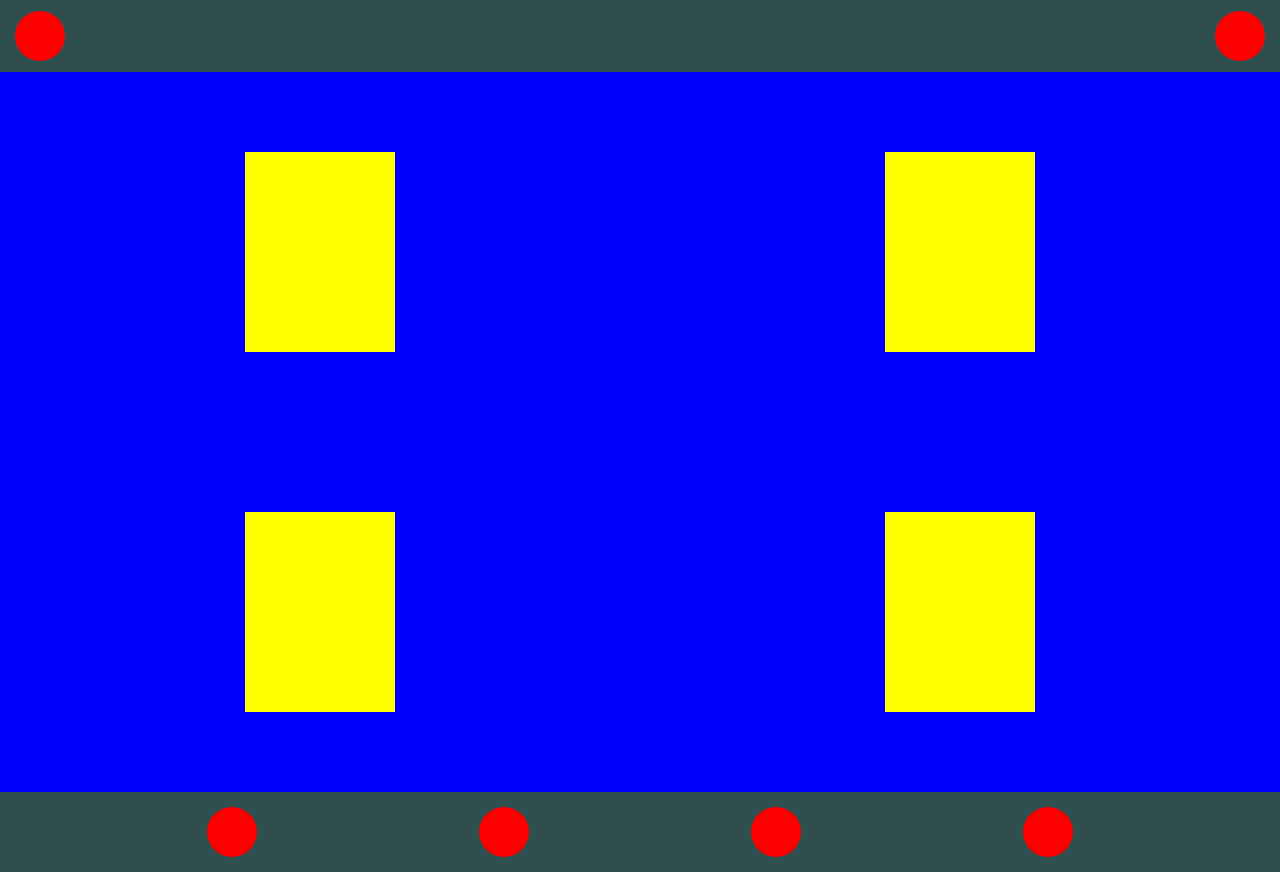
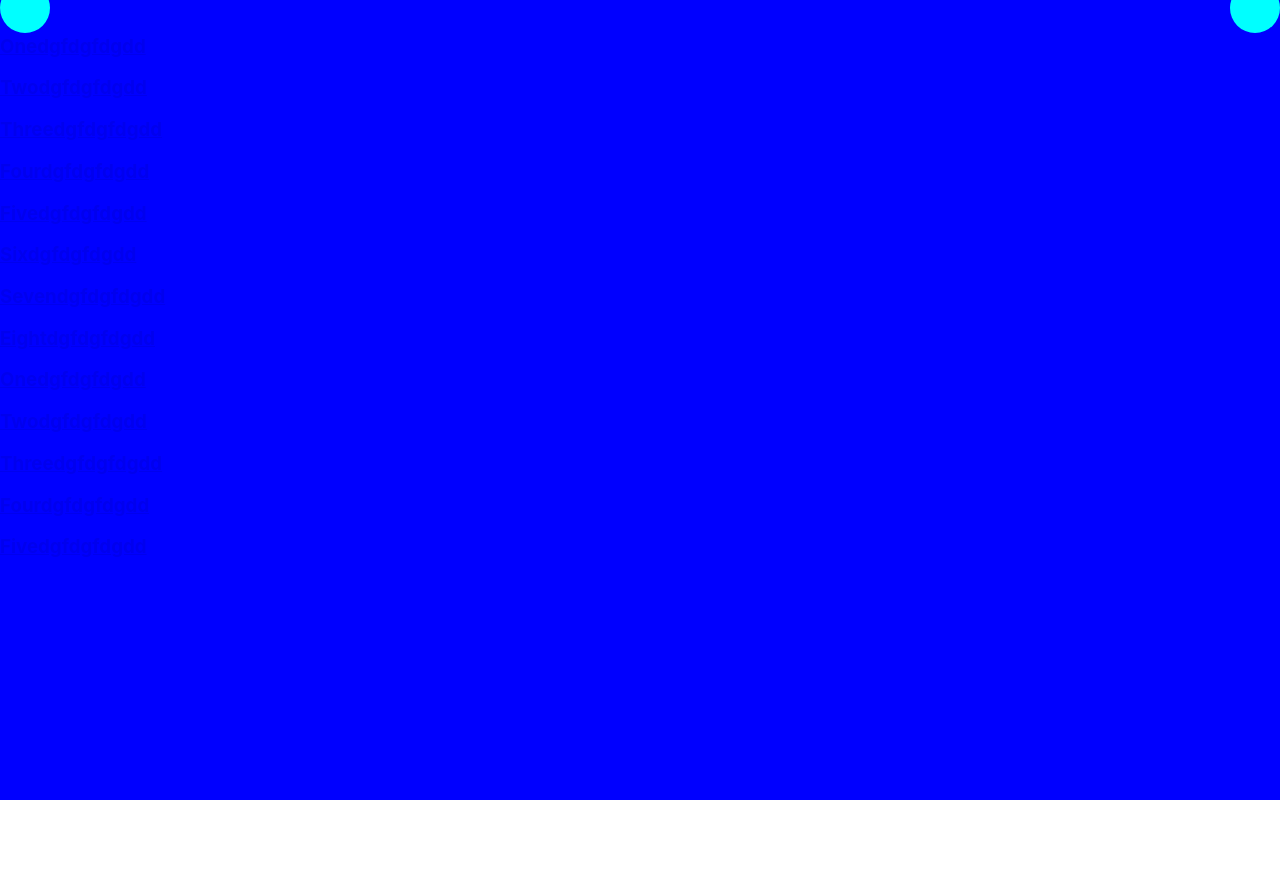
Before and after one commit to babloo-Chauhan/navbar, a React (Create React App) app: page / in a window 1280 px wide. After the commit the page ends 800 px from the top, so only its background shows below. Built offline with nearby package versions, Linux system fonts and the light colour scheme.

Commit message:
update
frontend in progress

```diff
--- a/src/App.css
+++ b/src/App.css
@@ -42,12 +42,16 @@
 
 /*App Custome Editing*/
 
-.container, .Page-Layout {
+.container {
     background-color: forestgreen;
     height: 100vh;
     width: 100vw;
 }
-
+.Page-Layout {
+    background-color: darkgoldenrod;
+    height: 100vh;
+    width: 100vw;
+}
 .Navbar {
     height: 4.5rem;
     width: 100%;
@@ -95,3 +99,32 @@ height: 50px;
     background-color: yellow;
     margin:20px auto
 }
+
+.Main-Menu{
+    height:100vh;
+    width:100vw;
+    background-color:darkolivegreen;
+    display:flex;
+    justify-content:center;
+    align-items:center;
+}
+.Menu-Layout{
+   height:100%;
+   width:100%;
+   background-color:blue;
+}
+.Menu-Buttons{
+    height:1rem;
+    width:100%;
+    background-color:blue;
+    display:flex;
+    justify-content:space-between;
+    align-items:center;
+}
+
+.Left-one,.Right-one{
+    height:50px;
+    width:50px;
+    border-radius:100%;
+    background-color:cyan;
+}
--- a/src/App.js
+++ b/src/App.js
@@ -1,10 +1,12 @@
 import Card from './Components/Card';
 import './App.css';
+import Menu from './Components/Menu';
 
 function App() {
   return (
       <>
-        <Card/>
+        <Menu/>
+
       </>
   );
 }
--- a/src/Components/Menu.js
+++ b/src/Components/Menu.js
@@ -1,9 +1,31 @@
 import React from 'react'
-
+import '../App.css';
 export default function Menu() {
     return (
         <>
-
+            <div className='Main-Menu'>
+                <div className='Menu-Layout'>
+                    <div className='Menu-Buttons'>
+                        <div className='Left-one'></div>
+                        <div className='Right-one'></div>
+                    </div>
+                    <div className='Links'>
+                        <a href='/'><h3>Onedgfdgfdgdd</h3></a>
+                        <a href='/'><h3>Twodgfdgfdgdd</h3></a>
+                        <a href='/'><h3>Threedgfdgfdgdd</h3></a>
+                        <a href='/'><h3>Fourdgfdgfdgdd</h3></a>
+                        <a href='/'><h3>Fivedgfdgfdgdd</h3></a>
+                        <a href='/'><h3>Sixdgfdgfdgdd</h3></a>
+                        <a href='/'><h3>Sevendgfdgfdgdd</h3></a>
+                        <a href='/'><h3>Eightdgfdgfdgdd</h3></a>
+                        <a href='/'><h3>Onedgfdgfdgdd</h3></a>
+                        <a href='/'><h3>Twodgfdgfdgdd</h3></a>
+                        <a href='/'><h3>Threedgfdgfdgdd</h3></a>
+                        <a href='/'><h3>Fourdgfdgfdgdd</h3></a>
+                        <a href='/'><h3>Fivedgfdgfdgdd</h3></a>
+                    </div>
+                </div>
+            </div>
         </>
     )
 }
```
